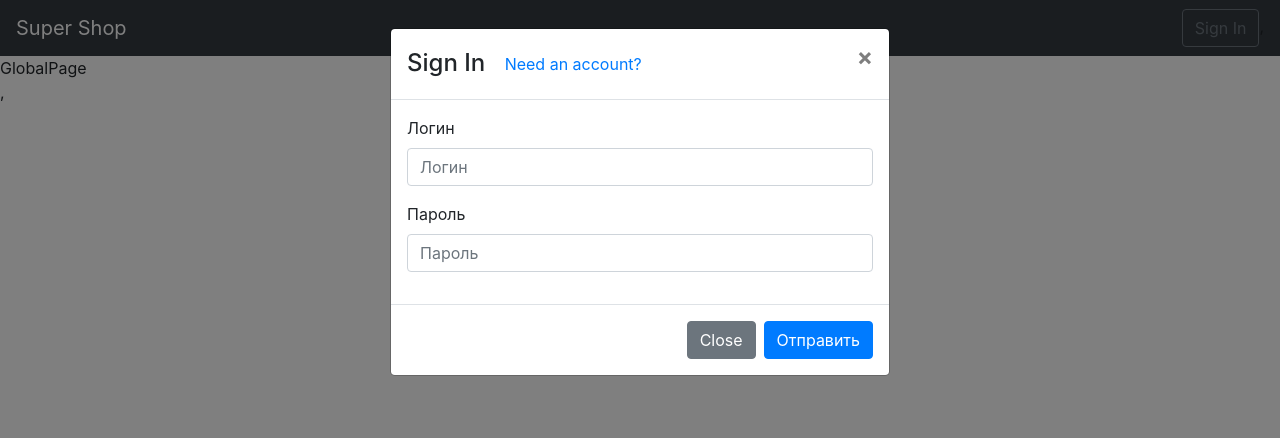
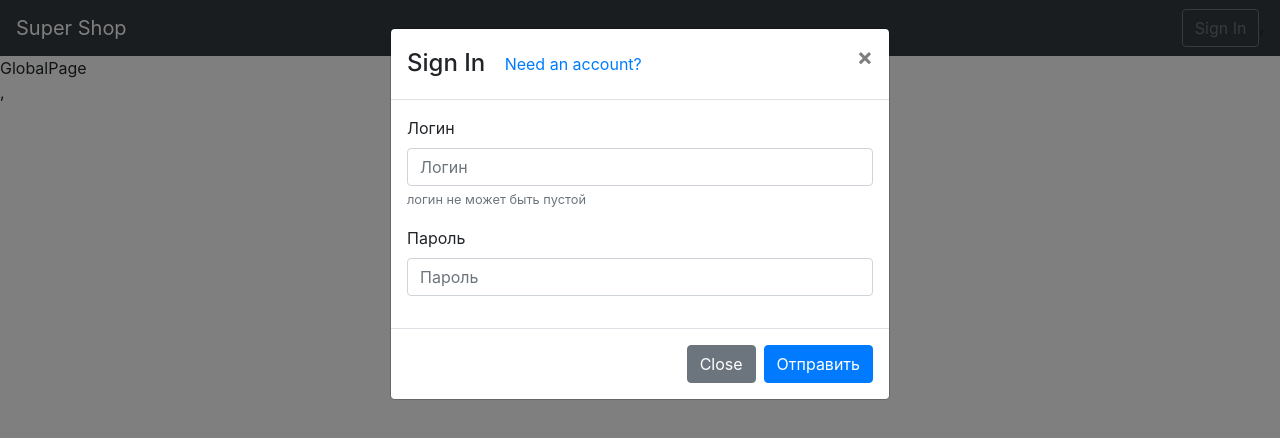
Before and after one commit to maryandn/react_bootstrap, a React (Create React App) app: page / in a window 1280 px wide. Both pictures are taken after a click on the button "Sign In". Shown: the top 438 px of the page. Built offline with nearby package versions, Linux system fonts and the light colour scheme.

Commit message:
02.10.2020

```diff
--- a/package.json
+++ b/package.json
@@ -35,6 +35,7 @@
     ]
   },
   "devDependencies": {
+    "react-hook-form": "^6.8.6",
     "react-router-dom": "^5.2.0"
   }
 }
--- a/src/component/topbar/authForm.js
+++ b/src/component/topbar/authForm.js
@@ -4,8 +4,11 @@ import Modal from "react-bootstrap/Modal";
 import Form from "react-bootstrap/Form";
 import useFetch from "../../hooks/useFetch";
 import {CurrentUserContext} from "../../contexts/currentUser";
+import { useForm } from "react-hook-form";
 
 export default function AuthForm() {
+
+    const { handleSubmit, register, errors } = useForm();
 
     const [username, setUsername] = useState('');
     const [password, setPassword] = useState('');
@@ -19,13 +22,34 @@ export default function AuthForm() {
     const apiUrl = isLoginState ? '/token/' : '/signup'
     const [{isLoading, response, error}, doFetch] = useFetch(apiUrl)
 
+    const [errorValidation, setErrorValidation] = useState(null)
+    // const [userNameValidation, setUserNameValidation] = useState(false)
+    // const [passwordValidation, setPasswordValidation] = useState(false)
+
     const [show, setShow] = useState(false);
     const handleClose = () => setShow(false);
     const handleShow = () => setShow(true);
 
-    const handleSubmit = (event) => {
-        event.preventDefault();
+    useEffect(()=>{
+        if (!username){
+            setErrorValidation('логин не может быть пустой')
+        } else if (username.length < 6){
+            setErrorValidation('мало символов')
+        } else {
+            setErrorValidation('')
+        }
+    }, [username])
 
+    const handleFinalSubmit = (event) => {
+        // event.preventDefault();
+
+        // if (isLoginState) {
+        //     if (passwordValidation){
+        //
+        //     }
+        // } else {
+        //
+        // }
         const user = isLoginState ?
             {
                 "username": username,
@@ -44,6 +68,7 @@ export default function AuthForm() {
 
         if (isLoginState) {
             setUsername('')
+
             setPassword('')
         } else {
             setUsername('')
@@ -57,15 +82,22 @@ export default function AuthForm() {
     useEffect(() => {
         if (response != null) {
             console.log(response)
-            if(typeof (response.access) !== 'undefined'){
+            if (typeof (response.access) !== 'undefined') {
                 localStorage.setItem('token', response.access)
             }
-            if(typeof (response.refresh) !== 'undefined'){
+            if (typeof (response.refresh) !== 'undefined') {
                 localStorage.setItem('token', response.refresh)
             }
-            if(typeof (response.detail) !== 'undefined'){
-                console.log(response.detail)
+            if (typeof (response.detail) !== 'undefined') {
+                const notFoundUser = response.detail
+                console.log(notFoundUser)
             }
+            // if(typeof (response.username) !== 'undefined'){
+            //     setNotFoundUserName(response.username ? true : false)
+            // }
+            // if(typeof (response.password) !== 'undefined'){
+            //     setNotFoundPassword(response.password ? true : false)
+            // }
         }
     }, [response])
 
@@ -99,10 +131,19 @@ export default function AuthForm() {
                         <Form.Group controlId="formBasicLogin">
                             <Form.Label>Логин</Form.Label>
                             <Form.Control type="login"
+                                          name='fast'
                                           placeholder="Логин"
                                           value={username}
                                           onChange={event => setUsername(event.target.value)}
+                                          ref={register({
+                                              required: 'ftjdxdfhxdfjxdfgj'
+                                          })}
                             />
+                            {errorValidation ?
+                                <Form.Text className="text-muted">
+                                    {errorValidation}{errors.fast && <span>{errors.fast.message}</span>}
+                                </Form.Text> : ''
+                            }
                         </Form.Group>
                         <Form.Group controlId="formBasicPassword">
                             <Form.Label>Пароль</Form.Label>
@@ -111,6 +152,11 @@ export default function AuthForm() {
                                           value={password}
                                           onChange={event => setPassword(event.target.value)}
                             />
+                            {/*{notFoundPassword ?*/}
+                            {/*    <Form.Text className="text-muted">*/}
+                            {/*        Это поле не может быть пустым.*/}
+                            {/*    </Form.Text> : ''*/}
+                            {/*}*/}
                         </Form.Group>
                         {
                             !isLoginState &&
@@ -158,7 +204,7 @@ export default function AuthForm() {
                     </Button>
                     <button className="btn btn-primary"
                             type="button"
-                            onClick={handleSubmit}
+                            onClick={handleSubmit(handleFinalSubmit)}
                     >
                         {
                             isLoading ?
```
Also changed, not shown: src/hooks/useErrors.js (added, +8 -0 lines), src/validation.js (added, +8 -0 lines), 1 other file (tests, documents, lock files or other folders).
